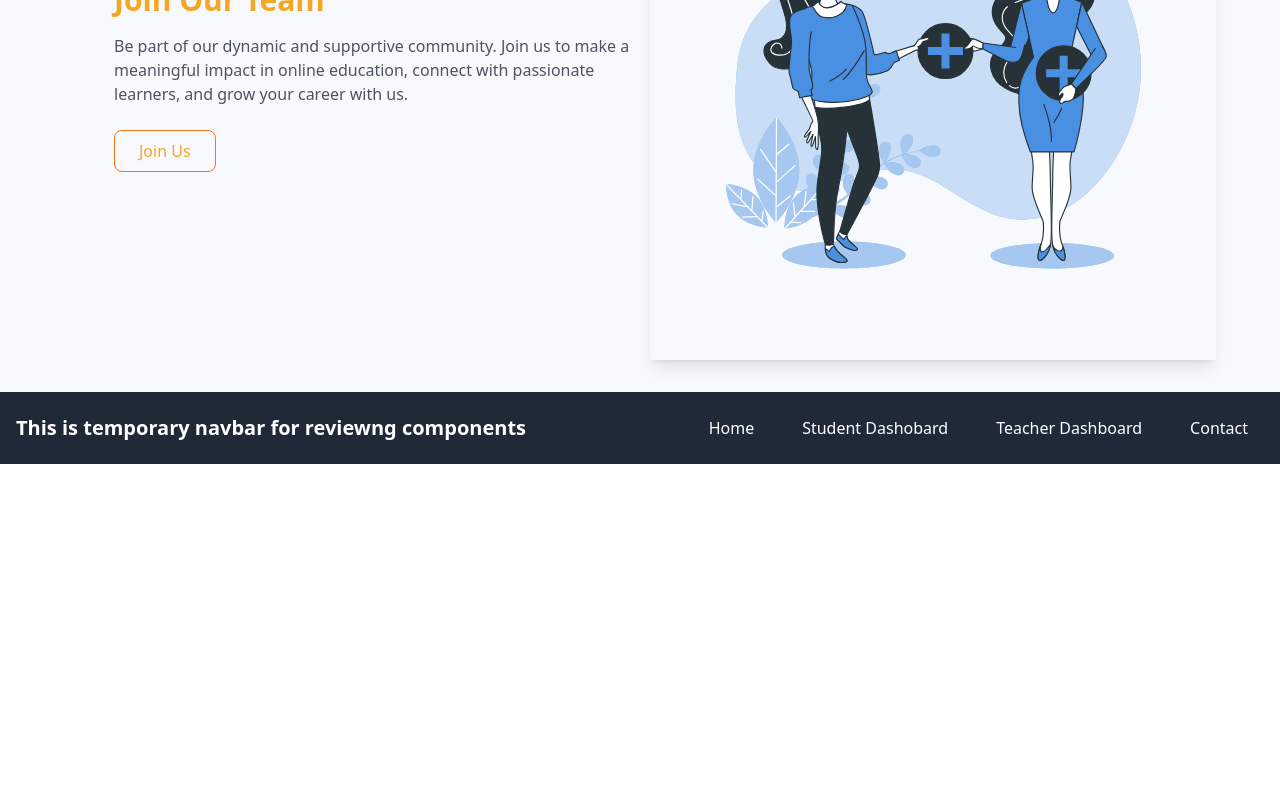
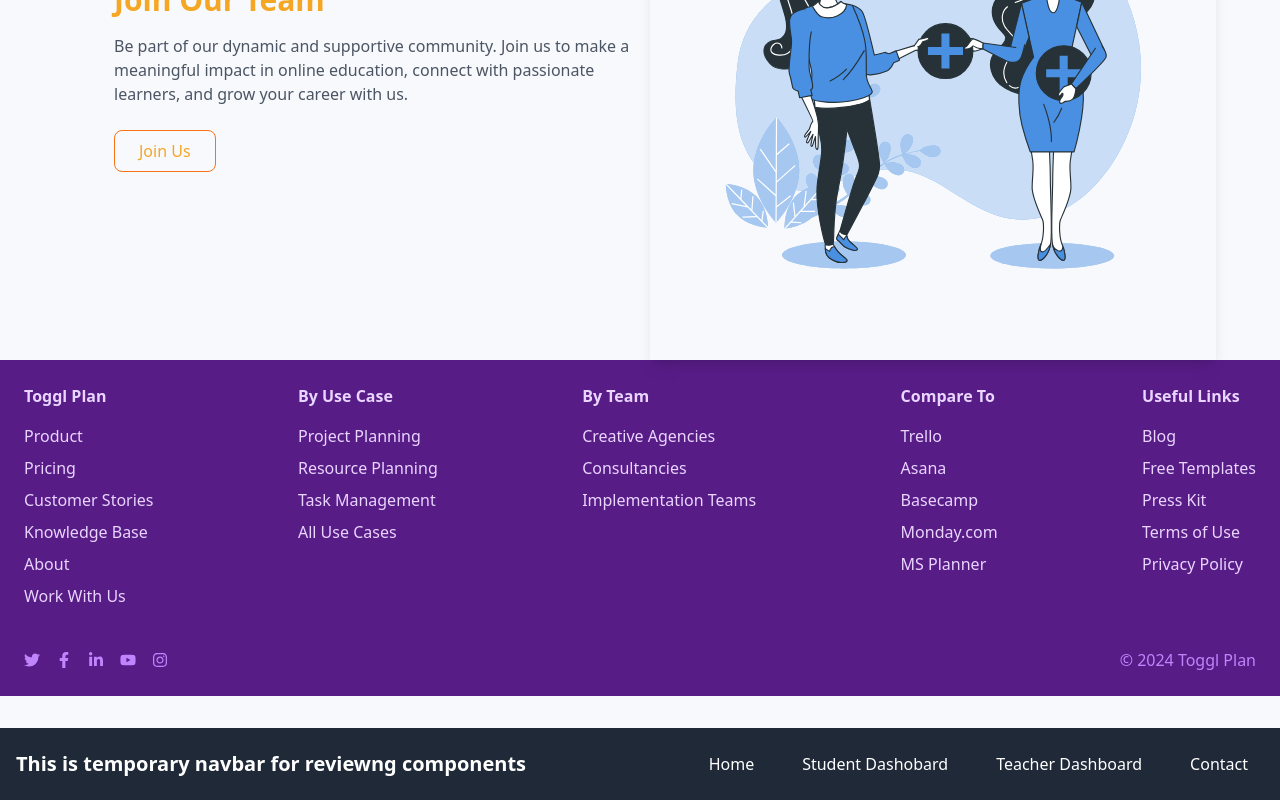
Before and after one commit to RaoofGoher/inPathLMS, a React (Vite) app: page / in a window 1280 px wide. Shown: the part 2054-2854 px from the top of the page. Before the commit the page ends 2518 px from the top, so only its background shows below. Built offline with nearby package versions, Linux system fonts and the light colour scheme.

Commit message:
integrations completed working on footer

```diff
--- /dev/null
+++ b/src/components/Footer.jsx
@@ -0,0 +1,126 @@
+import React, { useState } from "react";
+import { Link } from "react-router-dom";
+import { FaTwitter, FaFacebookF, FaLinkedinIn, FaYoutube, FaInstagram } from "react-icons/fa";
+
+const Footer = () => {
+  const [expandedSection, setExpandedSection] = useState(null);
+
+  const toggleSection = (section) => {
+    setExpandedSection(expandedSection === section ? null : section);
+  };
+
+  const menuData = [
+    {
+      title: "Toggl Plan",
+      links: [
+        { name: "Product", to: "/" },
+        { name: "Pricing", to: "/" },
+        { name: "Customer Stories", to: "/" },
+        { name: "Knowledge Base", to: "/" },
+        { name: "About", to: "/about" },
+        { name: "Work With Us", to: "/" },
+      ],
+    },
+    {
+      title: "By Use Case",
+      links: [
+        { name: "Project Planning", to: "/" },
+        { name: "Resource Planning", to: "/" },
+        { name: "Task Management", to: "/" },
+        { name: "All Use Cases", to: "/" },
+      ],
+    },
+    {
+      title: "By Team",
+      links: [
+        { name: "Creative Agencies", to: "/" },
+        { name: "Consultancies", to: "/" },
+        { name: "Implementation Teams", to: "/" },
+      ],
+    },
+    {
+      title: "Compare To",
+      links: [
+        { name: "Trello", to: "/" },
+        { name: "Asana", to: "/" },
+        { name: "Basecamp", to: "/" },
+        { name: "Monday.com", to: "/" },
+        { name: "MS Planner", to: "/" },
+      ],
+    },
+    {
+      title: "Useful Links",
+      links: [
+        { name: "Blog", to: "/" },
+        { name: "Free Templates", to: "/" },
+        { name: "Press Kit", to: "/" },
+        { name: "Terms of Use", to: "/" },
+        { name: "Privacy Policy", to: "/" },
+      ],
+    },
+  ];
+
+  return (
+    <footer className="bg-purple-900 text-purple-200 p-6">
+      <div className="container mx-auto">
+        {/* Large screen layout */}
+        <div className="hidden lg:flex justify-between">
+          {menuData.map((section, index) => (
+            <div key={index}>
+              <h4 className="font-semibold mb-4">{section.title}</h4>
+              <ul>
+                {section.links.map((link, idx) => (
+                  <li key={idx} className="mb-2">
+                    <Link to={link.to} className="hover:underline">
+                      {link.name}
+                    </Link>
+                  </li>
+                ))}
+              </ul>
+            </div>
+          ))}
+        </div>
+
+        {/* Small screen layout */}
+        <div className="lg:hidden">
+          {menuData.map((section, index) => (
+            <div key={index} className="mb-4">
+              <button
+                onClick={() => toggleSection(index)}
+                className="w-full flex justify-between items-center bg-purple-700 p-3 rounded"
+              >
+                <span className="font-semibold">{section.title}</span>
+                <span>{expandedSection === index ? "▲" : "▼"}</span>
+              </button>
+              {expandedSection === index && (
+                <ul className="mt-2 flex flex-col space-y-2 pl-4">
+                  {section.links.map((link, idx) => (
+                    <li key={idx}>
+                      <Link to={link.to} className="hover:underline">
+                        {link.name}
+                      </Link>
+                    </li>
+                  ))}
+                </ul>
+              )}
+            </div>
+          ))}
+        </div>
+
+        {/* Social icons and copyright */}
+        <div className="mt-8 flex justify-between items-center text-purple-400">
+          <div className="flex space-x-4">
+            <FaTwitter />
+            <FaFacebookF />
+            <FaLinkedinIn />
+            <FaYoutube />
+            <FaInstagram />
+          </div>
+          <p>© 2024 Toggl Plan</p>
+        </div>
+      </div>
+    </footer>
+  );
+};
+
+export default Footer;
--- a/src/layouts/PrimaryLayout.jsx
+++ b/src/layouts/PrimaryLayout.jsx
@@ -4,6 +4,7 @@
 // import Footer from '../components/Footer';
 
 import { Outlet } from 'react-router-dom';
+import Footer from '../components/Footer';
 
 
 
@@ -16,6 +17,7 @@
 
       <PrimaryNavbar />
         <Outlet/>
+        <Footer/>
         <TemporaryNavbar />
 
     </div>
--- a/src/pages/ProSignUp.jsx
+++ b/src/pages/ProSignUp.jsx
@@ -8,7 +8,7 @@
 import LoginIcons from '../components/LoginIcons'
 
 const validationSchema = Yup.object({
-  fullName: Yup.string()
+  full_name: Yup.string()
     .min(2, 'Full Name must be at least 2 characters')
     .required('Full Name is required'),
   email: Yup.string()
@@ -40,13 +40,13 @@
         >
           <h2 className="text-2xl font-bold text-center font-lato">Sign Up to Educate</h2>
           <Formik
-            initialValues={{ fullName: '', email: '', password: '' }}
+            initialValues={{ full_name: '', email: '', password: '' }}
             validationSchema={validationSchema}
             onSubmit={async (values) => {
               try {
                 const formData = {
                   ...values, // Spread the form values
-                  role: 'teacher', // Add the role field
+                  role: 'instructor', // Add the role field
                 };
                 const response = await signUp(formData).unwrap();
                 console.log("sign-up sucessful response", response) // Perform the sign-up request with the added role
@@ -60,11 +60,11 @@
                 <div className="mb-4">
                   <Field
                     type="text"
-                    name="fullName"
+                    name="full_name"
                     className="h-[60px] mt-1 p-2 block w-full border border-primaryColor bg-lightColor2 focus:ring focus:ring-opacity-50"
                     placeholder="Enter your full name"
                   />
-                  <ErrorMessage name="fullName" component="div" className="text-red-500 text-sm" />
+                  <ErrorMessage name="full_name" component="div" className="text-red-500 text-sm" />
                 </div>
 
                 <div className="mb-4">
```
